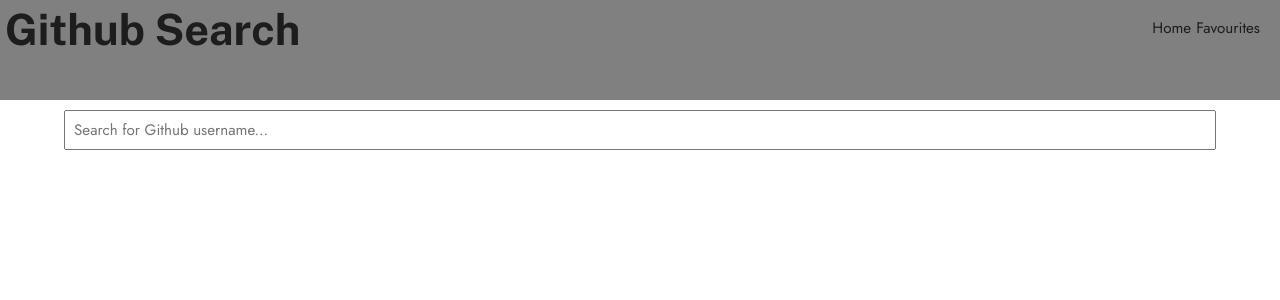
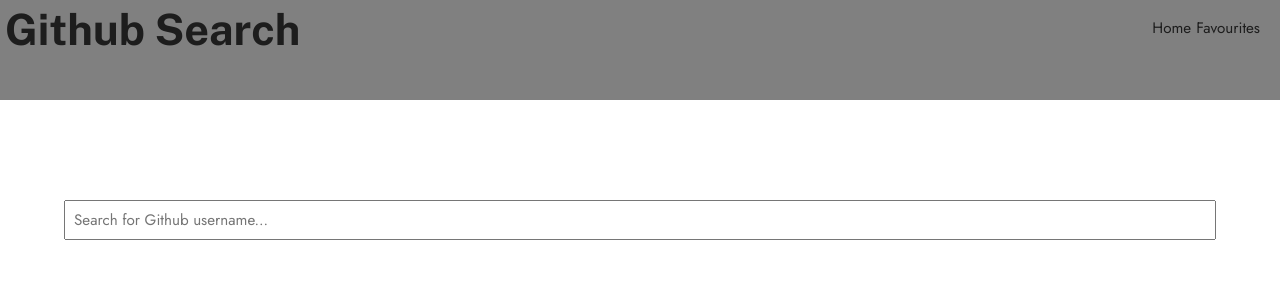
Before and after one commit to artemkholev/gitApi, a React (Vite) app: page / in a window 1280 px wide. Shown: the top 300 px of the page. Built offline with nearby package versions, Linux system fonts and the light colour scheme.

Commit message:
edit head hight

```diff
--- a/src/pages/HomePage/HomePage.module.scss
+++ b/src/pages/HomePage/HomePage.module.scss
@@ -3,7 +3,7 @@
   display: flex;
   flex-direction: column;
   align-items: center;
-  padding-top: 10px;
+  padding-top: 100px;
   height: 100%;
   width: 100%;
   & > .error {
```
